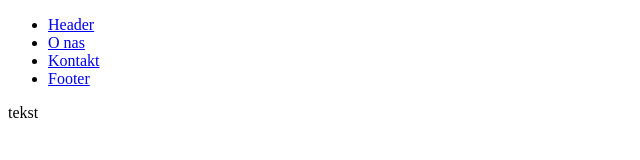
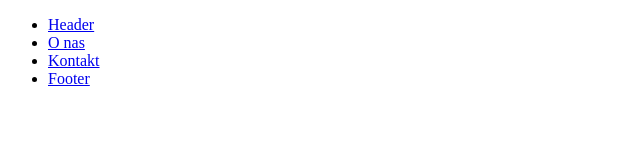
Before and after one commit to maTe966v2/html, a plain HTML site: page index.html in a window 1280 px wide. Shown: the full height of the page, 0-640 px from the left. Drawn offline with Linux system fonts and the light colour scheme.

Commit message:
add paragraph class & remove paragraph content

```diff
--- a/index.html
+++ b/index.html
@@ -16,7 +16,7 @@
             </ul>
             <header id="main"></header>
             <section id="o-nas">
-                <p>tekst</p>
+                <p class="test"></p>
             </section>
             <section id="kontakt"></section>
             <footer id="footer"></footer>
```
